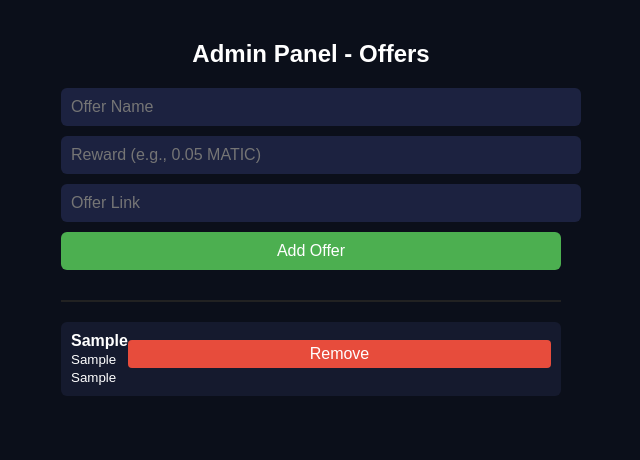
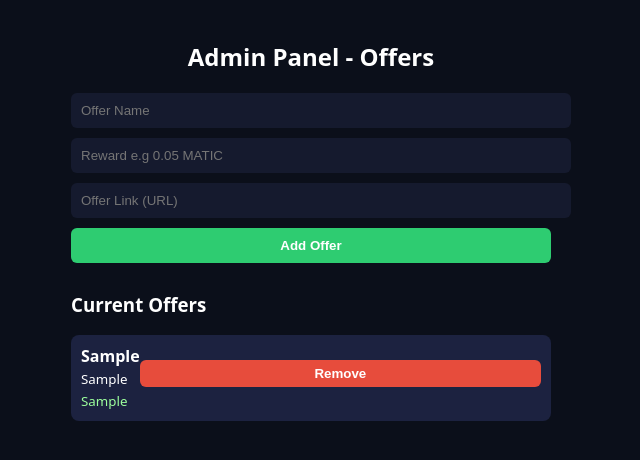
Before and after one commit to Pgofficial1/Free-Polygon-Minier, a plain HTML site: page admin.html in a window 1280 px wide. Both pictures are taken after typing "Sample", "Sample", "Sample" into the empty fields and a click on the button "Add Offer". Shown: the whole page, without its empty margins (329-969 px from the left). Drawn offline with Linux system fonts and the light colour scheme.

Commit message:
Update admin.html

```diff
--- a/admin.html
+++ b/admin.html
@@ -7,116 +7,108 @@
 <style>
 body{
   margin:0;
-  font-family:Arial, sans-serif;
+  font-family:system-ui, -apple-system, BlinkMacSystemFont;
   background:#0b0f1a;
   color:#fff;
 }
 .container{
-  padding:20px;
-  max-width:500px;
+  padding:16px;
+  max-width:480px;
   margin:auto;
+  padding-top:20px;
 }
-h2{text-align:center; margin-bottom:20px;}
-input,button{
+h2{text-align:center;margin-bottom:20px;}
+input, button{
   width:100%;
   padding:10px;
   margin-bottom:10px;
   border-radius:6px;
   border:none;
-  font-size:16px;
 }
-input{background:#1c2240; color:#fff;}
-button{background:#4caf50; color:#fff; cursor:pointer;}
+input{background:#151a2e;color:#fff;}
+button{background:#2ecc71;color:#fff;font-weight:700;cursor:pointer;}
 .offer{
   display:flex;
   justify-content:space-between;
   align-items:center;
-  background:#151a2e;
+  background:#1c2240;
   padding:10px;
+  border-radius:8px;
+  margin-bottom:8px;
+}
+.offer button{
+  background:#e74c3c;
+  border:none;
+  padding:6px 10px;
   border-radius:6px;
-  margin-bottom:10px;
-}
-.offer-details{
-  flex:1;
-}
-.remove-btn{
-  background:#e74c3c;
-  padding:5px 10px;
-  border-radius:4px;
+  color:#fff;
   cursor:pointer;
 }
 </style>
 </head>
 <body>
+
 <div class="container">
   <h2>Admin Panel - Offers</h2>
 
-  <!-- ADD OFFER -->
   <input type="text" id="offerName" placeholder="Offer Name">
-  <input type="text" id="offerReward" placeholder="Reward (e.g., 0.05 MATIC)">
-  <input type="text" id="offerLink" placeholder="Offer Link">
-  <button onclick="addOffer()">Add Offer</button>
+  <input type="text" id="offerReward" placeholder="Reward e.g 0.05 MATIC">
+  <input type="text" id="offerLink" placeholder="Offer Link (URL)">
+  <button id="addOfferBtn">Add Offer</button>
 
-  <hr style="border:1px solid #222; margin:20px 0;">
-
-  <!-- EXISTING OFFERS -->
+  <h3>Current Offers</h3>
   <div id="offersList"></div>
 </div>
 
 <script>
 let offers = JSON.parse(localStorage.getItem("offers")) || [];
 
-function renderOffers(){
-  const offersList = document.getElementById("offersList");
-  offersList.innerHTML = "";
-  if(offers.length===0){
-    offersList.innerHTML="<p>No offers yet</p>";
-    return;
-  }
-  offers.forEach((o, index)=>{
-    const div = document.createElement("div");
+const offersList = document.getElementById("offersList");
+const addBtn = document.getElementById("addOfferBtn");
+
+function renderOffersAdmin(){
+  offersList.innerHTML="";
+  offers.forEach((o,index)=>{
+    const div=document.createElement("div");
     div.className="offer";
     div.innerHTML=`
-      <div class="offer-details">
+      <div>
         <strong>${o.name}</strong><br>
         <small>${o.reward}</small><br>
-        <small>${o.link}</small>
+        <small style="color:#9cff9c">${o.link}</small>
       </div>
-      <button class="remove-btn" onclick="removeOffer(${index})">Remove</button>
+      <button onclick="removeOffer(${index})">Remove</button>
     `;
     offersList.appendChild(div);
   });
 }
 
-function addOffer(){
-  const name = document.getElementById("offerName").value.trim();
-  const reward = document.getElementById("offerReward").value.trim();
-  const link = document.getElementById("offerLink").value.trim();
+function removeOffer(index){
+  if(confirm("Do you want to remove this offer?")){
+    offers.splice(index,1);
+    localStorage.setItem("offers",JSON.stringify(offers));
+    renderOffersAdmin();
+  }
+}
 
+addBtn.addEventListener("click",()=>{
+  const name=document.getElementById("offerName").value.trim();
+  const reward=document.getElementById("offerReward").value.trim();
+  const link=document.getElementById("offerLink").value.trim();
   if(!name || !reward || !link){
-    alert("Please fill all fields");
+    alert("Fill all fields");
     return;
   }
-
   offers.push({name,reward,link});
-  localStorage.setItem("offers", JSON.stringify(offers));
-  renderOffers();
-
-  // clear input fields
+  localStorage.setItem("offers",JSON.stringify(offers));
+  renderOffersAdmin();
   document.getElementById("offerName").value="";
   document.getElementById("offerReward").value="";
   document.getElementById("offerLink").value="";
-}
+});
 
-function removeOffer(index){
-  // directly remove without confirmation
-  offers.splice(index,1);
-  localStorage.setItem("offers", JSON.stringify(offers));
-  renderOffers();
-}
+renderOffersAdmin();
+</script>
 
-// initial render
-renderOffers();
-</script>
 </body>
 </html>
```
